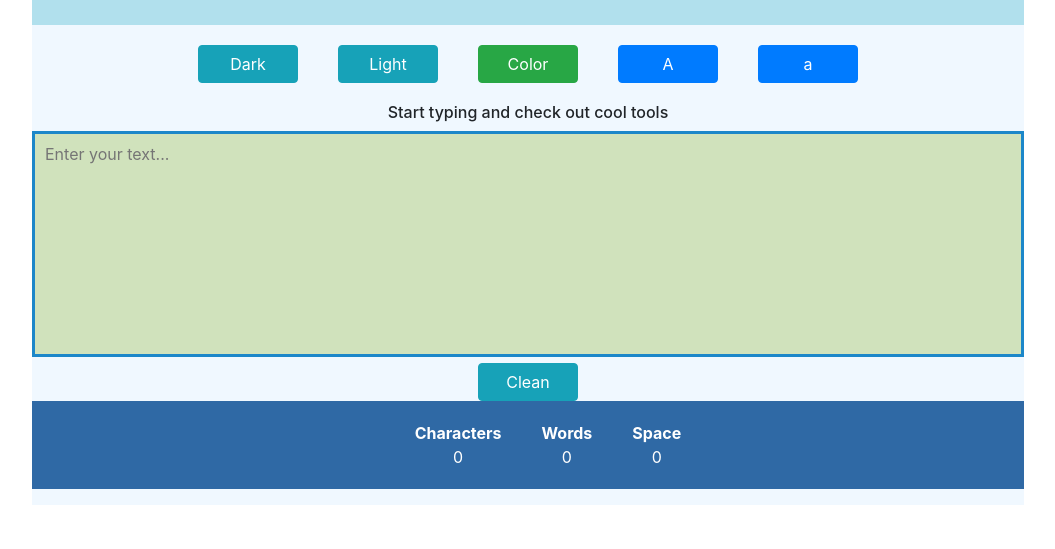
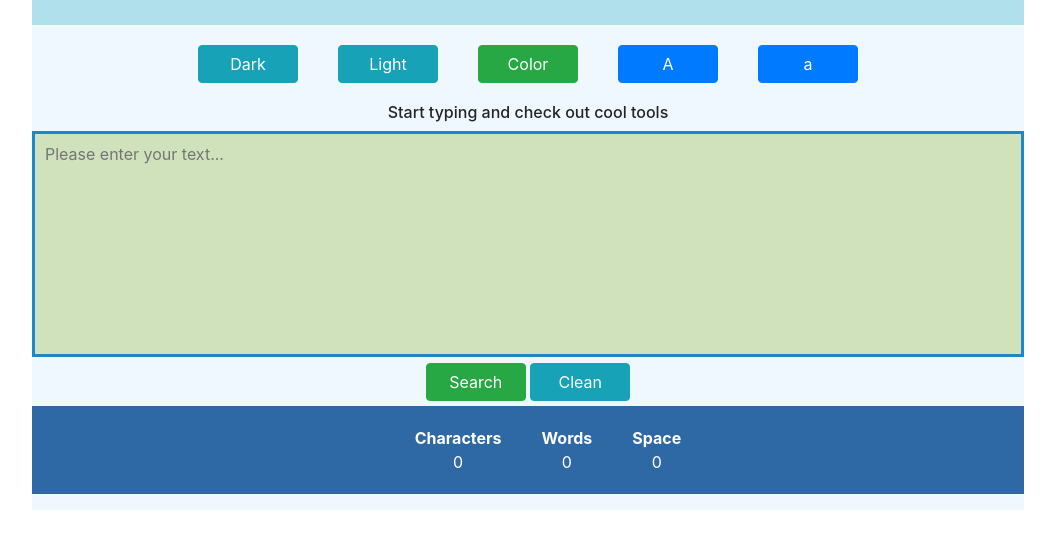
Before and after one commit to halitos/Digi-Text, a plain HTML site: page index.html in a window 1280 px wide. Shown: the part 161-710 px from the top of the page, without its empty margins (112-1167 px from the left). Drawn offline with nearby package versions, Linux system fonts and the light colour scheme.

Commit message:
search button added

```diff
--- a/index.html
+++ b/index.html
@@ -55,9 +55,12 @@
               <textarea
                 class="entry"
                 id="textCounter"
-                placeholder="Enter your text..."
+                placeholder="Please enter your text..."
                 rows="10"
               ></textarea>
+              <button id="search" class="btn btn-success">
+                Search
+              </button>
               <button id="myreset" class="btn btn-info" type="reset">
                 Clean
               </button>
--- a/style.css
+++ b/style.css
@@ -60,8 +60,12 @@ button {
   margin: 20px;
 }
 
-#dialog {
+#textBox button {
+  margin-bottom: 5px;
+}
+
+/* #dialog {
   border-style: solid;
   border-color: black;
   background-color: rgb(24, 60, 160);
-}
+} */
```
